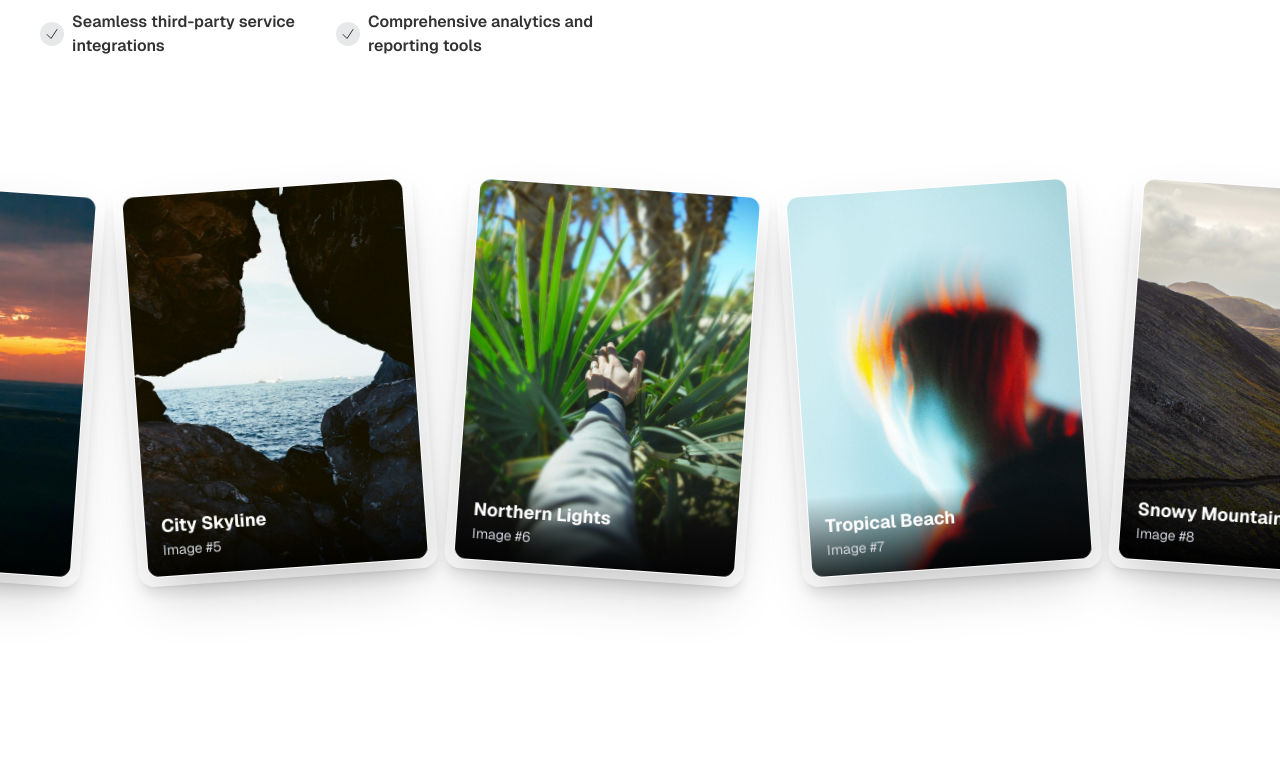
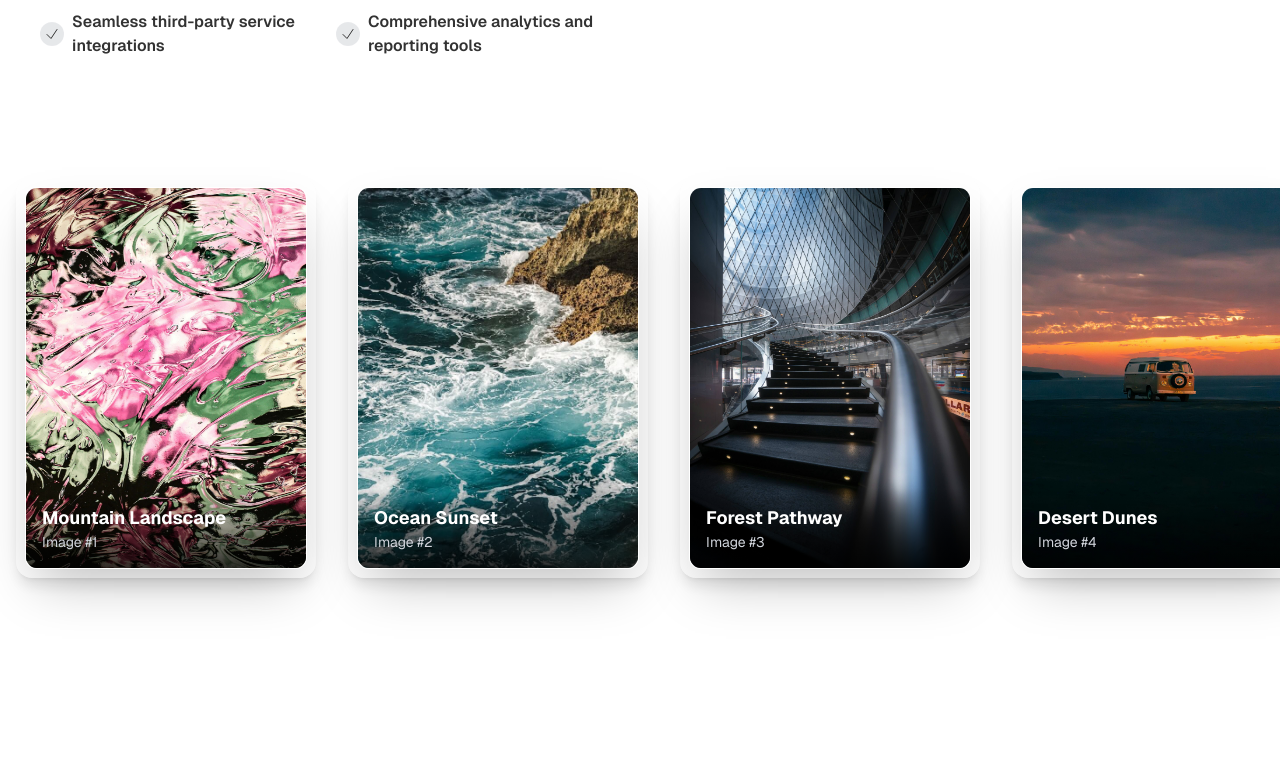
Before and after one commit to jianhuagao/Libran, a Next.js app: page / in a window 1280 px wide. Shown: the part 1502-2280 px from the top of the page. Built offline with nearby package versions, Linux system fonts and the light colour scheme.

Commit message:
feat(PictureWall): 重构图片墙组件为可复用滚动容器
将原有图片墙组件拆分为WallScrollContainer和DynamicPictureWall，提升代码复用性
优化滚动性能，使用requestAnimationFrame和缓存计算

```diff
--- /dev/null
+++ b/src/components/partials/PictureWall/WallScrollContainer.tsx
@@ -0,0 +1,124 @@
+'use client';
+
+import { useLayoutEffect, useRef, useState, useCallback, ReactNode } from 'react';
+
+// 缓动函数移至组件外部避免重复创建
+const easeOutQuad = (t: number) => t * (2 - t);
+
+export default function WallScrollContainer({ children }: { children: ReactNode }) {
+  const containerRef = useRef<HTMLDivElement>(null);
+  const galleryRef = useRef<HTMLDivElement>(null);
+  const contentRef = useRef<HTMLDivElement>(null);
+  const stickyDivRef = useRef<HTMLDivElement>(null);
+
+  const [scrollProgress, setScrollProgress] = useState(0);
+  const [maxScroll, setMaxScroll] = useState(0);
+  const [isStickyActive, setIsStickyActive] = useState(false);
+  const [stickyStartScrollY, setStickyStartScrollY] = useState(0);
+
+  // 使用requestAnimationFrame的引用
+  const rafRef = useRef<number | null>(null);
+
+  // 计算动态高度（基于图片数量）
+  // const dynamicHeight = `${Math.max(images.length * 15, 100)}vh`;
+
+  // 缓存尺寸计算
+  const calculateMaxScroll = useCallback(() => {
+    if (contentRef.current && galleryRef.current) {
+      const contentWidth = contentRef.current.scrollWidth;
+      const galleryWidth = galleryRef.current.clientWidth;
+      setMaxScroll(Math.max(0, contentWidth - galleryWidth) + 32);
+    }
+  }, []);
+
+  // 使用requestAnimationFrame优化滚动处理
+  const handleScroll = useCallback(() => {
+    if (rafRef.current) {
+      cancelAnimationFrame(rafRef.current);
+    }
+
+    rafRef.current = requestAnimationFrame(() => {
+      if (!containerRef.current || !stickyDivRef.current) return;
+
+      // 检测sticky状态
+      const rect = stickyDivRef.current.getBoundingClientRect();
+      const windowHeight = window.innerHeight;
+      const isCurrentlySticky = rect.top <= 0.2 * windowHeight;
+
+      // 状态变化时更新
+      if (isCurrentlySticky && !isStickyActive) {
+        setIsStickyActive(true);
+        setStickyStartScrollY(window.scrollY);
+      } else if (!isCurrentlySticky && isStickyActive) {
+        setIsStickyActive(false);
+      }
+
+      // 仅当sticky激活时计算进度
+      let progress = 0;
+      if (isStickyActive) {
+        const containerHeight = containerRef.current.offsetHeight;
+        const stickyHeight = stickyDivRef.current.offsetHeight;
+        const totalScrollRange = containerHeight - windowHeight + stickyHeight;
+        const scrollPositionInRange = window.scrollY - stickyStartScrollY;
+
+        progress = Math.min(1, Math.max(0, scrollPositionInRange / totalScrollRange));
+      }
+
+      setScrollProgress(progress);
+    });
+  }, [isStickyActive, stickyStartScrollY]);
+
+  // 初始化
+  useLayoutEffect(() => {
+    calculateMaxScroll();
+
+    // 添加防抖的resize监听
+    let resizeTimeout: NodeJS.Timeout;
+    const handleResize = () => {
+      clearTimeout(resizeTimeout);
+      resizeTimeout = setTimeout(() => {
+        calculateMaxScroll();
+      }, 100);
+    };
+
+    window.addEventListener('resize', handleResize);
+    window.addEventListener('scroll', handleScroll, { passive: true });
+
+    // 初始检查
+    setTimeout(handleScroll, 100);
+
+    return () => {
+      window.removeEventListener('resize', handleResize);
+      window.removeEventListener('scroll', handleScroll);
+      if (rafRef.current) {
+        cancelAnimationFrame(rafRef.current);
+      }
+    };
+  }, [calculateMaxScroll, handleScroll]);
+
+  // 计算水平滚动位置
+  const scrollPosition = maxScroll > 0 ? easeOutQuad(scrollProgress) * maxScroll : 0;
+
+  return (
+    <div ref={containerRef} className="relative" style={{ height: '100vh' }}>
+      <div ref={stickyDivRef} className="sticky top-[20%] flex items-center justify-center">
+        <div
+          ref={galleryRef}
+          className="hiddenScrollbar w-full overflow-x-auto px-4 py-20"
+          style={{ willChange: 'transform' }} // 提升性能
+        >
+          <div
+            ref={contentRef}
+            className="flex gap-8 transition-transform duration-300 ease-out"
+            style={{
+              transform: `translateX(-${scrollPosition}px)`,
+              willChange: 'transform' // 提升性能
+            }}
+          >
+            {children}
+          </div>
+        </div>
+      </div>
+    </div>
+  );
+}
--- a/src/components/partials/PictureWall/index.tsx
+++ b/src/components/partials/PictureWall/index.tsx
@@ -1,20 +1,7 @@
-'use client';
+import Image from 'next/image';
+import WallScrollContainer from './WallScrollContainer';
 
-import { useLayoutEffect, useRef, useState } from 'react';
-import Image from 'next/image';
-
-export default function DynamicPictureWall() {
-  const containerRef = useRef<HTMLDivElement>(null);
-  const galleryRef = useRef<HTMLDivElement>(null);
-  const contentRef = useRef<HTMLDivElement>(null);
-  const stickyDivRef = useRef<HTMLDivElement>(null);
-
-  const [scrollProgress, setScrollProgress] = useState(0);
-  const [maxScroll, setMaxScroll] = useState(0);
-  const [stickyStartY, setStickyStartY] = useState(0);
-
-  const ticking = useRef(false);
-
+// 图片数据
 const images = [
   { id: 1, src: '/img/wallpaper/c1.jpg', alt: 'Mountain Landscape' },
   { id: 2, src: '/img/wallpaper/c2.jpg', alt: 'Ocean Sunset' },
@@ -26,110 +13,25 @@ export default function DynamicPictureWall() {
   { id: 8, src: '/img/wallpaper/c8.jpg', alt: 'Snowy Mountains' }
 ];
 
-  const dynamicHeight = `${Math.max(images.length * 15, 100)}vh`;
-
-  useLayoutEffect(() => {
-    const calculateMaxScroll = () => {
-      if (contentRef.current && galleryRef.current) {
-        const contentWidth = contentRef.current.scrollWidth;
-        const galleryWidth = galleryRef.current.clientWidth;
-        setMaxScroll(Math.max(0, contentWidth - galleryWidth));
-      }
-    };
-
-    const checkStickyStart = () => {
-      if (stickyDivRef.current) {
-        const rect = stickyDivRef.current.getBoundingClientRect();
-        const isSticky = rect.top <= window.innerHeight * 0.2;
-        if (isSticky) {
-          setStickyStartY(window.scrollY);
-        }
-      }
-    };
-
-    const handleScroll = () => {
-      if (!containerRef.current || !stickyDivRef.current) return;
-      if (ticking.current) return;
-
-      ticking.current = true;
-      requestAnimationFrame(() => {
-        const container = containerRef.current!;
-        const sticky = stickyDivRef.current!;
-        const containerRect = container.getBoundingClientRect();
-        const stickyRect = sticky.getBoundingClientRect();
-        const windowHeight = window.innerHeight;
-
-        const containerHeight = containerRect.height;
-        const stickyHeight = stickyRect.height;
-        const totalScrollRange = containerHeight - windowHeight + stickyHeight;
-
-        const scrollY = window.scrollY;
-        const stickyTopTrigger = stickyStartY || scrollY;
-        const deltaY = scrollY - stickyTopTrigger;
-
-        if (stickyRect.top <= windowHeight * 0.2 && stickyStartY === 0) {
-          setStickyStartY(scrollY);
-        }
-
-        const progress = Math.min(1, Math.max(0, deltaY / totalScrollRange));
-        setScrollProgress(prev => {
-          if (Math.abs(prev - progress) > 0.001) return progress;
-          return prev;
-        });
-
-        ticking.current = false;
-      });
-    };
-
-    calculateMaxScroll();
-    checkStickyStart();
-    window.addEventListener('resize', calculateMaxScroll);
-    window.addEventListener('scroll', handleScroll, { passive: true });
-
-    // 初始滚动计算
-    setTimeout(() => {
-      handleScroll();
-    }, 50);
-
-    return () => {
-      window.removeEventListener('resize', calculateMaxScroll);
-      window.removeEventListener('scroll', handleScroll);
-    };
-  }, [stickyStartY]);
-
-  const easeOutQuad = (t: number) => t * (2 - t);
-  const scrollX = easeOutQuad(scrollProgress) * maxScroll;
-
+export default function DynamicPictureWall() {
   return (
-    <div ref={containerRef} className="relative" style={{ height: dynamicHeight }}>
-      <div ref={stickyDivRef} className="sticky top-[20%] flex items-center justify-center">
-        <div ref={galleryRef} className="hiddenScrollbar w-full overflow-x-auto px-4 py-20">
-          <div
-            ref={contentRef}
-            className="flex gap-8 will-change-transform"
-            style={{
-              transform: `translateX(-${scrollX}px)`,
-              transition: 'transform 0.2s ease-out'
-            }}
-          >
+    <WallScrollContainer>
       {images.map(image => (
         <div
           key={image.id}
-                className="group relative flex-shrink-0"
-                style={{
-                  transform: `rotate(${image.id % 2 === 0 ? 4 : -4}deg)`
-                }}
+          className="group relative flex-shrink-0 transform transition-all duration-500 ease-in-out hover:scale-105 hover:rotate-0"
         >
-                <div className="h-[400px] w-[300px] rounded-2xl border border-white/20 bg-white/5 p-2 shadow-lg backdrop-blur-lg transition-transform duration-300 group-hover:scale-105 group-hover:rotate-0">
-                  <div className="relative h-full w-full overflow-hidden rounded-xl border border-white/10 bg-white/90 shadow-2xl dark:bg-black/80">
+          <div className="h-[400px] w-[300px] rounded-2xl border border-white/20 bg-white/5 p-2 shadow-lg backdrop-blur-lg">
+            <div className="relative flex h-full w-full flex-col gap-1 overflow-hidden rounded-xl border border-white/10 bg-white/90 p-4 shadow-2xl dark:bg-black/80">
               <Image
                 src={image.src}
                 alt={image.alt}
-                      width={300}
-                      height={400}
-                      className="h-full w-full object-cover transition-transform duration-700 group-hover:scale-110"
+                fill
+                sizes="(max-width: 768px) 100vw, 50vw"
+                className="transition-all duration-700 ease-in-out group-hover:scale-110"
+                priority={image.id <= 3} // 仅前3张预加载
               />
-                    <div className="absolute inset-x-0 bottom-0 bg-gradient-to-t from-black/80 to-transparent p-4">
+              <div className="absolute right-0 bottom-0 left-0 bg-gradient-to-t from-black/80 to-transparent p-4">
                 <h3 className="text-lg font-bold text-white">{image.alt}</h3>
                 <p className="text-sm text-gray-300">Image #{image.id}</p>
               </div>
@@ -137,9 +39,6 @@ export default function DynamicPictureWall() {
           </div>
         </div>
       ))}
-          </div>
-        </div>
-      </div>
-    </div>
+    </WallScrollContainer>
   );
 }
```
Lines whose indentation alone changed are shown as unchanged.
